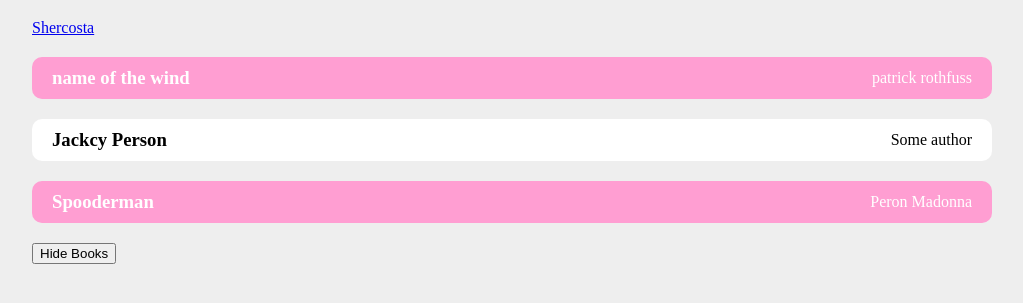
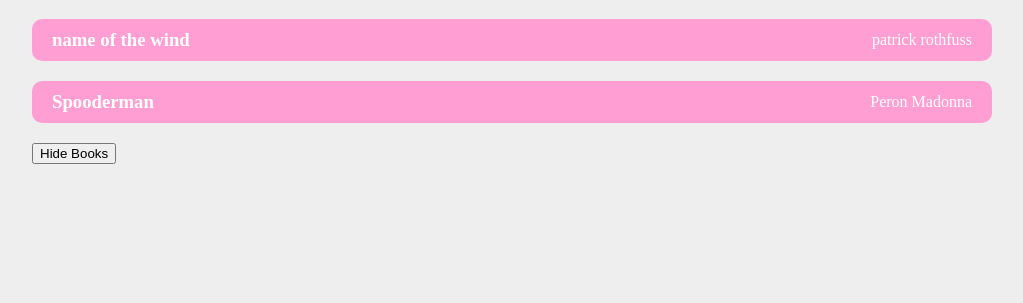
Before and after one commit to Shercosta/vue-net-ninja, a plain HTML site: page index.html in a window 1280 px wide. Shown: the part 61-364 px from the top of the page, without its empty margins (128-1151 px from the left). Drawn offline with nearby package versions, Linux system fonts and the light colour scheme.

Commit message:
feat: computed properties

```diff
--- a/app.js
+++ b/app.js
@@ -44,6 +44,11 @@ const app = Vue.createApp({
       book.isFav = !book.isFav;
     },
   },
+  computed: {
+    filteredBooks() {
+      return this.books.filter((book) => book.isFav);
+    },
+  },
 });
 
 app.mount("#app");
--- a/index.html
+++ b/index.html
@@ -38,12 +38,12 @@
     <h1>Hello Vue</h1>
     <div id="app">
       <!-- attribute binding -->
-      <a :href="url">Shercosta</a>
+      <!-- <a :href="url">Shercosta</a> -->
 
       <div v-if="showBooks">
         <ul>
           <li
-            v-for="book in books"
+            v-for="book in filteredBooks"
             :class="{ fav: book.isFav }"
             @click="toggleFav(book)"
           >
```
